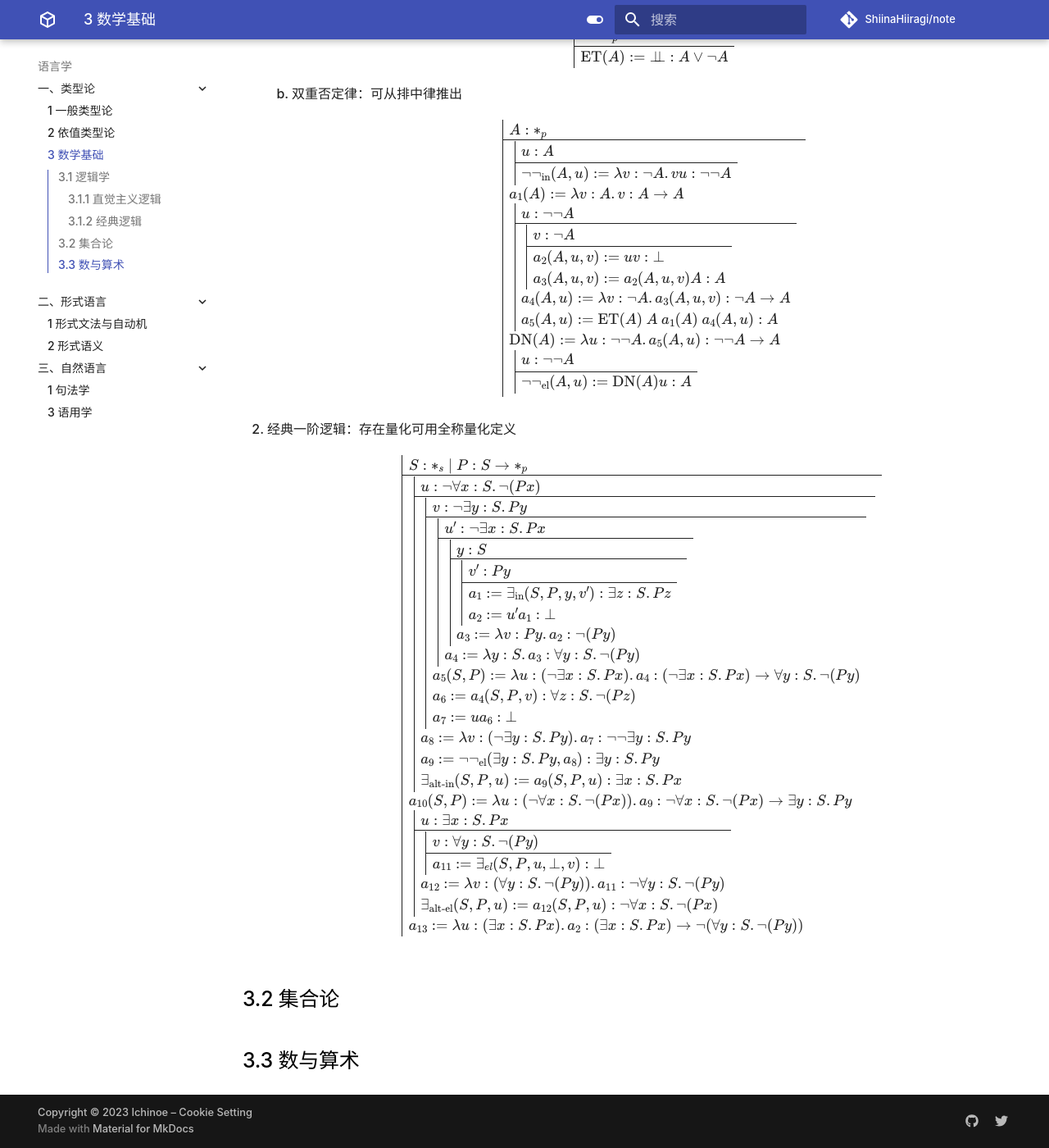
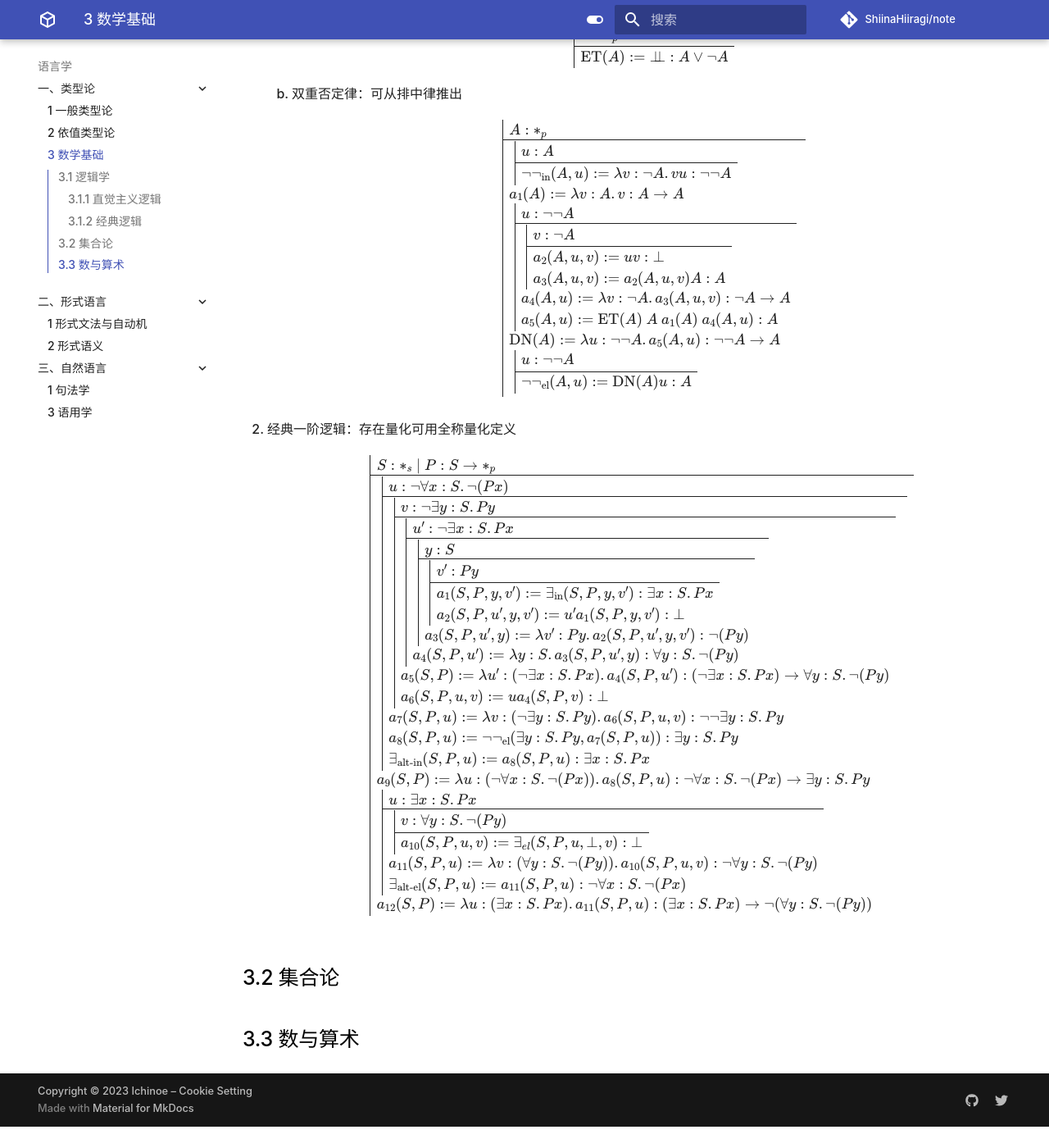
Before and after one commit to ShiinaHiiragi/note, an MkDocs documentation site: the page built from docs/lang/type/math.md, in a window 1280 px wide and 1400 px high, scrolled down 2540 px. Shown: the whole window at 82% size. Built offline with MkDocs 1.6.1 and Material for MkDocs 9.7.7, drawn with Linux system fonts in a browser that asks for light colours; comment, search, counter and statistics services are not loaded; after the commit the page ends 3914 px from its top, so only the background shows below that.

Commit message:
add supressed parameter

```diff
--- a/docs/lang/type/math.md
+++ b/docs/lang/type/math.md
@@ -270,40 +270,39 @@ $$
                             \startsub \hline \subcol{
                                 v': Py \\
                                 \hline
-                                a_1 := \exists_{\text{in}}(S, P, y, v'): \exists z: S.P z \\
-                                a_2 := u' a_1: \bot
+                                a_1(S, P, y, v') := \exists_{\text{in}}(S, P, y, v'): \exists x: S.P x \\
+                                a_2(S, P, u', y, v') := u' a_1(S, P, y, v'): \bot
                             }
                             \endsub
-                            a_3 := \lambda v: P y.a_2: \neg(P y)
+                            a_3(S, P, u', y) := \lambda v': P y.a_2(S, P, u', y, v'): \neg(P y)
                         }
                         \endsub
-                        a_4 := \lambda y: S.a_3: \forall y: S. \neg(P y)
+                        a_4(S, P, u') := \lambda y: S.a_3(S, P, u', y): \forall y: S. \neg(P y)
                     }
                     \endsub
-                    a_5(S, P) := \lambda u: (\neg \exists x: S. P x). a_4: (\neg \exists x: S. P x) \to \forall y: S. \neg (P y) \\
-                    a_6 := a_4(S, P, v): \forall z: S. \neg (P z) \\
-                    a_7 := u a_6: \bot
+                    a_5(S, P) := \lambda u': (\neg \exists x: S. P x). a_4(S, P, u'): (\neg \exists x: S. P x) \to \forall y: S. \neg (P y) \\
+                    a_6(S, P, u, v) := u a_4(S, P, v): \bot
                 }
                 \endsub
-                a_8 := \lambda v: (\neg \exists y: S. P y). a_7: \neg \neg \exists y: S. P y \\
-                a_9 := \neg \neg_{\text{el}}(\exists y: S. P y, a_8): \exists y: S. P y \\
-                \exists_{\text{alt-in}}(S, P, u) := a_9(S, P, u): \exists x: S. P x \\
+                a_7(S, P, u) := \lambda v: (\neg \exists y: S. P y). a_6(S, P, u, v): \neg \neg \exists y: S. P y \\
+                a_8(S, P, u) := \neg \neg_{\text{el}}(\exists y: S. P y, a_7(S, P, u)): \exists y: S. P y \\
+                \exists_{\text{alt-in}}(S, P, u) := a_8(S, P, u): \exists x: S. P x \\
             }
             \endsub
-            a_{10}(S, P) := \lambda u: (\neg \forall x: S. \neg(P x)).a_9: \neg \forall x: S. \neg(P x) \to \exists y: S. P y
+            a_9(S, P) := \lambda u: (\neg \forall x: S. \neg(P x)).a_8(S, P, u): \neg \forall x: S. \neg(P x) \to \exists y: S. P y
             \startsub \subcol{
                 u: \exists x: S. P x
                 \startsub \hline \subcol{
                     v: \forall y: S. \neg (P y) \\
                     \hline
-                    a_{11} := \exists_{el}(S, P, u, \bot, v): \bot
+                    a_{10}(S, P, u, v) := \exists_{el}(S, P, u, \bot, v): \bot
                 }
                 \endsub
-                a_{12} := \lambda v: (\forall y: S. \neg(P y)).a_{11}: \neg \forall y: S. \neg(P y) \\
-                \exists_{\text{alt-el}}(S, P, u) := a_{12}(S, P, u): \neg \forall x: S. \neg(P x)
+                a_{11}(S, P, u) := \lambda v: (\forall y: S. \neg(P y)).a_{10}(S, P, u, v): \neg \forall y: S. \neg(P y) \\
+                \exists_{\text{alt-el}}(S, P, u) := a_{11}(S, P, u): \neg \forall x: S. \neg(P x)
             }
             \endsub
-            a_{13} := \lambda u: (\exists x: S. P x).a_2: (\exists x: S. P x) \to \neg (\forall y: S.\neg (P y))
+            a_{12}(S, P) := \lambda u: (\exists x: S. P x).a_{11}(S, P, u): (\exists x: S. P x) \to \neg (\forall y: S.\neg (P y))
         }
     }
     $$
```
